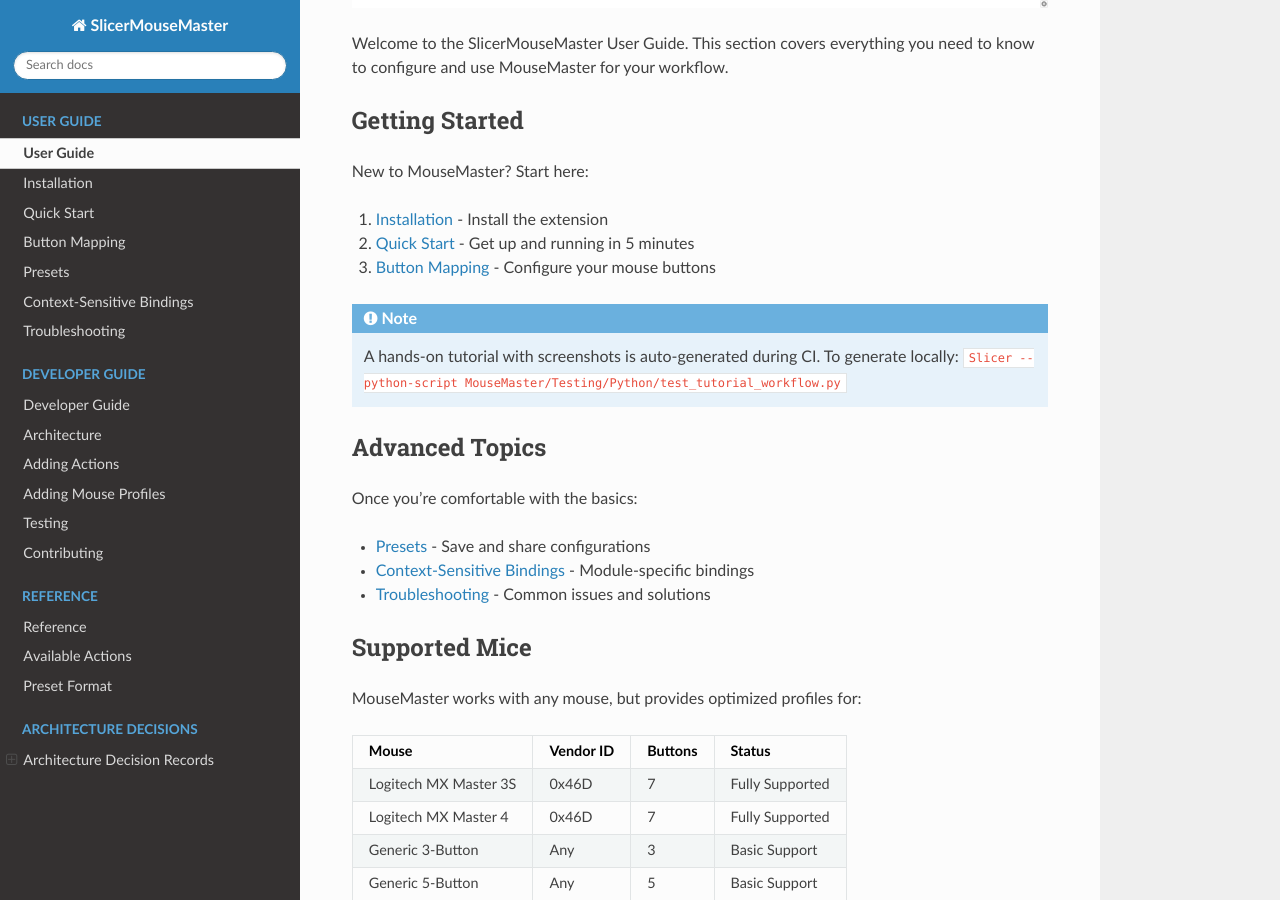
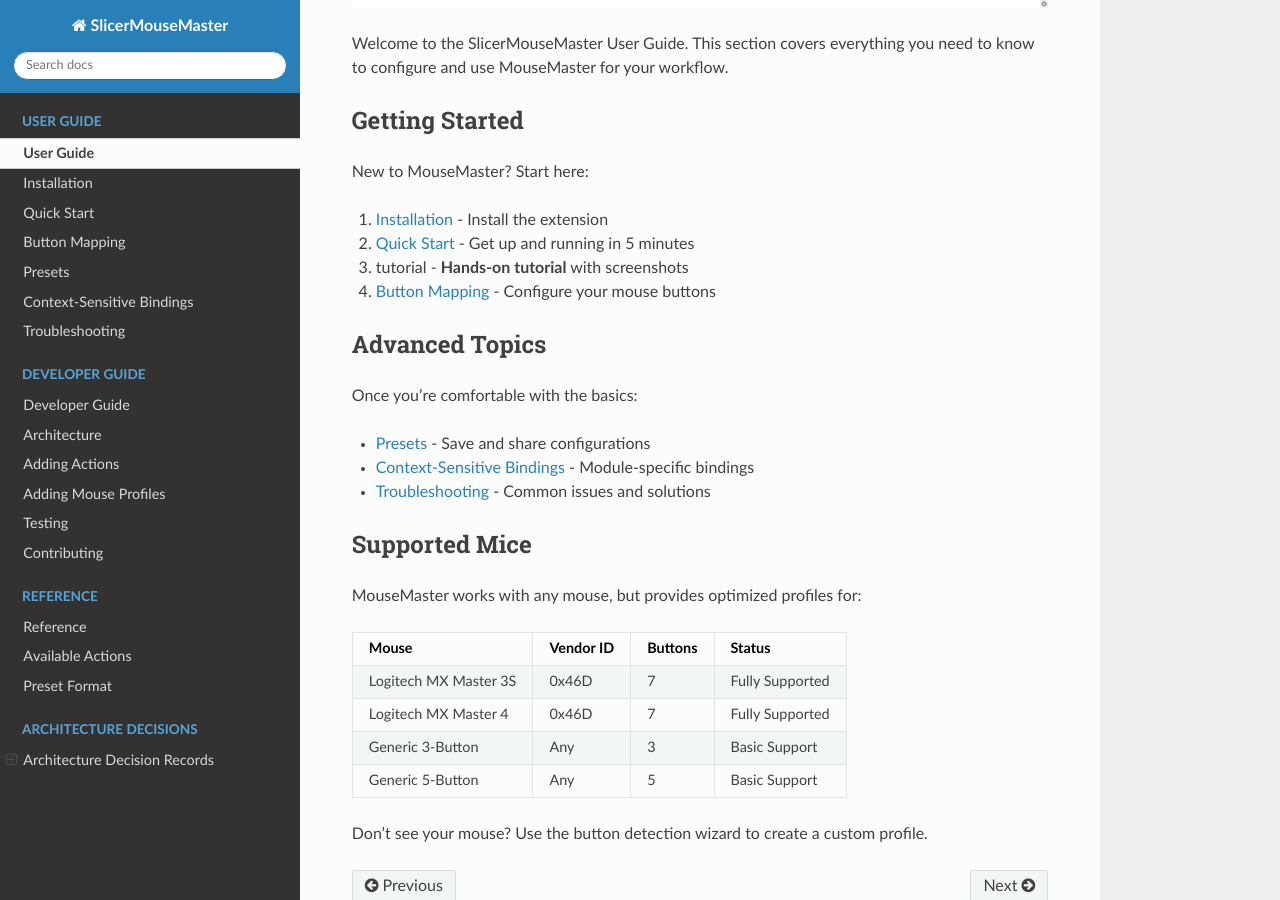
Before and after one commit to benzwick/SlicerMouseMaster, a Sphinx documentation site: the page built from docs/user-guide/index.rst, in a window 1280 px wide and 900 px high, scrolled down 564 px. Built offline with Sphinx 7.4.7 and the Read the Docs theme 3.1.0, drawn with Linux system fonts in a browser that asks for light colours; pages that are not in the unit, such as notebooks, are missing from menus.

Commit message:
docs: make tutorial more prominent and move auto-generated note to end

```diff
--- a/docs/index.rst
+++ b/docs/index.rst
@@ -21,9 +21,9 @@
 -----------
 
 - :doc:`user-guide/quick-start` - Get started in 5 minutes
+- :doc:`user-guide/tutorial` - Hands-on segmentation workflow with screenshots
 - :doc:`user-guide/button-mapping` - Configure your mouse buttons
 - :doc:`user-guide/presets` - Save and share configurations
-- :doc:`developer-guide/index` - Extend MouseMaster
 
 .. toctree::
    :maxdepth: 1
--- a/docs/user-guide/index.rst
+++ b/docs/user-guide/index.rst
@@ -15,12 +15,8 @@
 
 1. :doc:`installation` - Install the extension
 2. :doc:`quick-start` - Get up and running in 5 minutes
-3. :doc:`button-mapping` - Configure your mouse buttons
-
-.. note::
-
-   A hands-on :doc:`tutorial` with screenshots is auto-generated during CI.
-   To generate locally: ``Slicer --python-script MouseMaster/Testing/Python/test_tutorial_workflow.py``
+3. :doc:`tutorial` - **Hands-on tutorial** with screenshots
+4. :doc:`button-mapping` - Configure your mouse buttons
 
 Advanced Topics
 ---------------
```
Also changed, not shown: other parts of docs/index.rst (+1 -0 lines), 1 other file.
